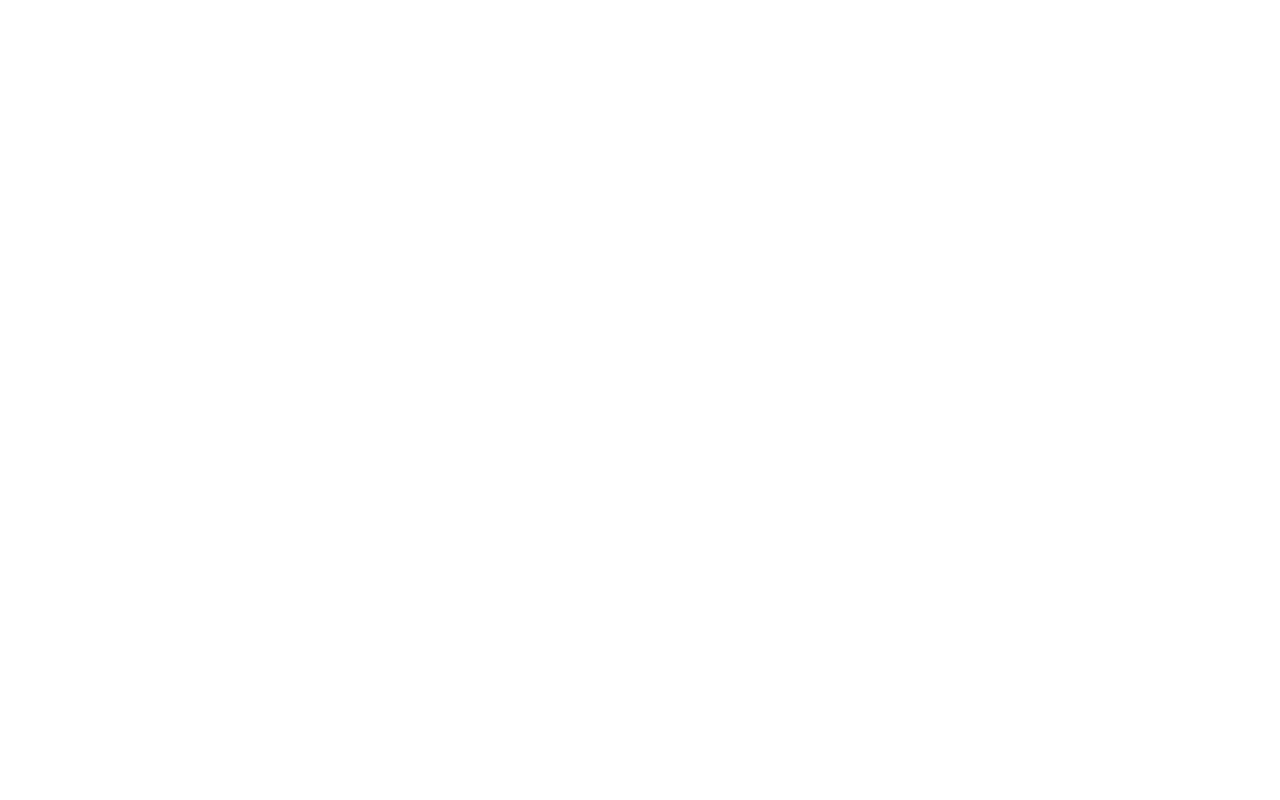
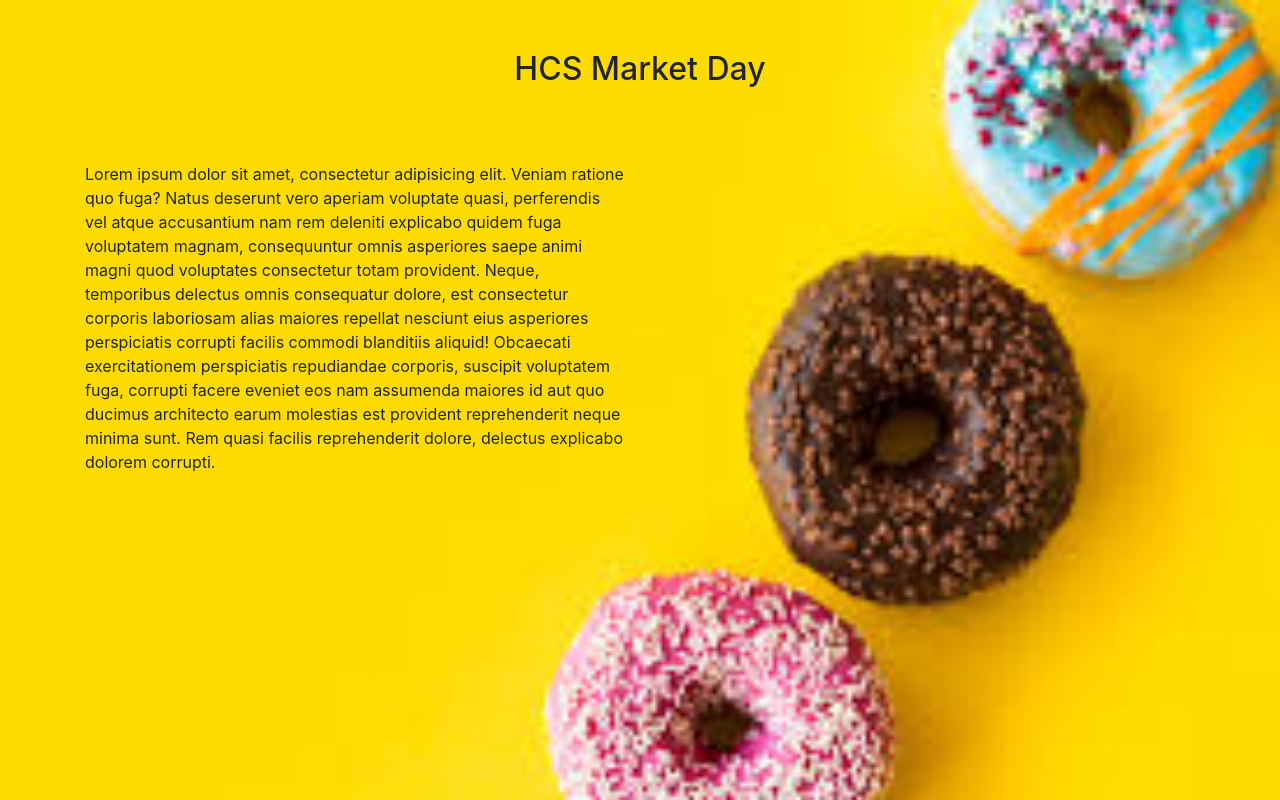
Before and after one commit to samsmi84/MarketBot, a plain HTML site: page index.html in a window 1280 px wide. Drawn offline with nearby package versions, Linux system fonts and the light colour scheme.

Commit message:
update #01

```diff
--- a/Style/styler.css
+++ b/Style/styler.css
@@ -0,0 +1,11 @@
+h2 {
+    text-align: center;
+    margin: 50px;
+}
+
+body {
+    background-image: url("../donut.jpg");
+    background-repeat: no-repeat;
+    background-attachment: fixed;
+    background-size: cover;
+}
--- a/index.html
+++ b/index.html
@@ -4,16 +4,26 @@
     <meta charset="UTF-8">
     <meta name="viewport" content="width=device-width, initial-scale=1.0">
     <link rel="stylesheet" href="https://stackpath.bootstrapcdn.com/bootstrap/4.4.1/css/bootstrap.min.css" integrity="sha384-Vkoo8x4CGsO3+Hhxv8T/Q5PaXtkKtu6ug5TOeNV6gBiFeWPGFN9MuhOf23Q9Ifjh" crossorigin="anonymous">
-
+    <link rel="stylesheet" href="Style/styler.css">
     <title>Q&A on MarketDay</title>
 </head>
 <body>
 
+    <div>
+        <h2>HCS Market Day</h2>
+        <br/>
+    </div>
 
-
-
-
-
+    <div class="container">
+        <div class="row">
+          <div class="col">
+            <p>Lorem ipsum dolor sit amet, consectetur adipisicing elit. Veniam ratione quo fuga? Natus deserunt vero aperiam voluptate quasi, perferendis vel atque accusantium nam rem deleniti explicabo quidem fuga voluptatem magnam, consequuntur omnis asperiores saepe animi magni quod voluptates consectetur totam provident. Neque, temporibus delectus omnis consequatur dolore, est consectetur corporis laboriosam alias maiores repellat nesciunt eius asperiores perspiciatis corrupti facilis commodi blanditiis aliquid! Obcaecati exercitationem perspiciatis repudiandae corporis, suscipit voluptatem fuga, corrupti facere eveniet eos nam assumenda maiores id aut quo ducimus architecto earum molestias est provident reprehenderit neque minima sunt. Rem quasi facilis reprehenderit dolore, delectus explicabo dolorem corrupti.</p>
+          </div>
+          <div class="col">
+            <p></p>
+          </div>
+        </div>
+    </div>
 
 
 
```
Also changed, not shown: Bot Icon.gif (added), donut.jpg (added).
